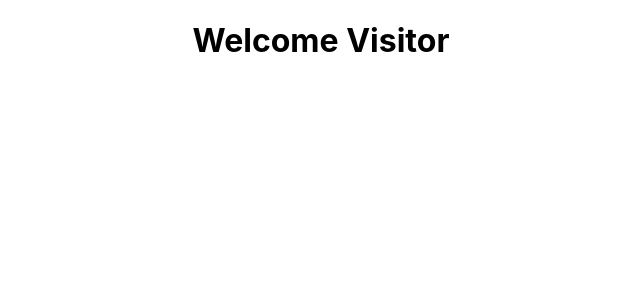
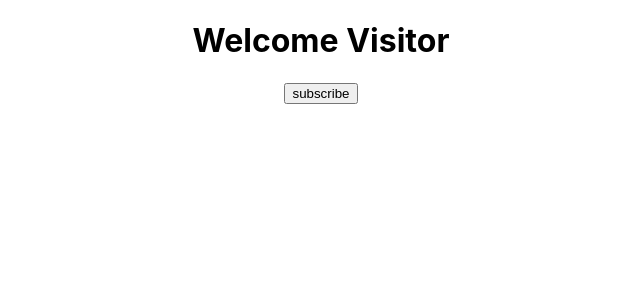
Before and after one commit to jailbreakerVC/react_course, a React (Create React App) app: page / in a window 1280 px wide. Shown: the top 300 px of the page, without its empty margins (319-959 px from the left). Built offline with nearby package versions, Linux system fonts and the light colour scheme.

Commit message:
Change of state on button pressed

```diff
--- a/src/components/message.js
+++ b/src/components/message.js
@@ -7,8 +7,19 @@
                message: 'Welcome Visitor'
           }
      }
+     changeMessage() {
+          this.setState({
+             message:  'thank you for subbing'
+          })
+     }
      render() {
-          return <h1> {this.state.message} </h1>
+          return (
+               <div>
+                    <h1> {this.state.message} </h1>
+                    <button onClick={()=> this.changeMessage()}>subscribe</button>
+
+               </div>
+          )
      }
 }
 
```
